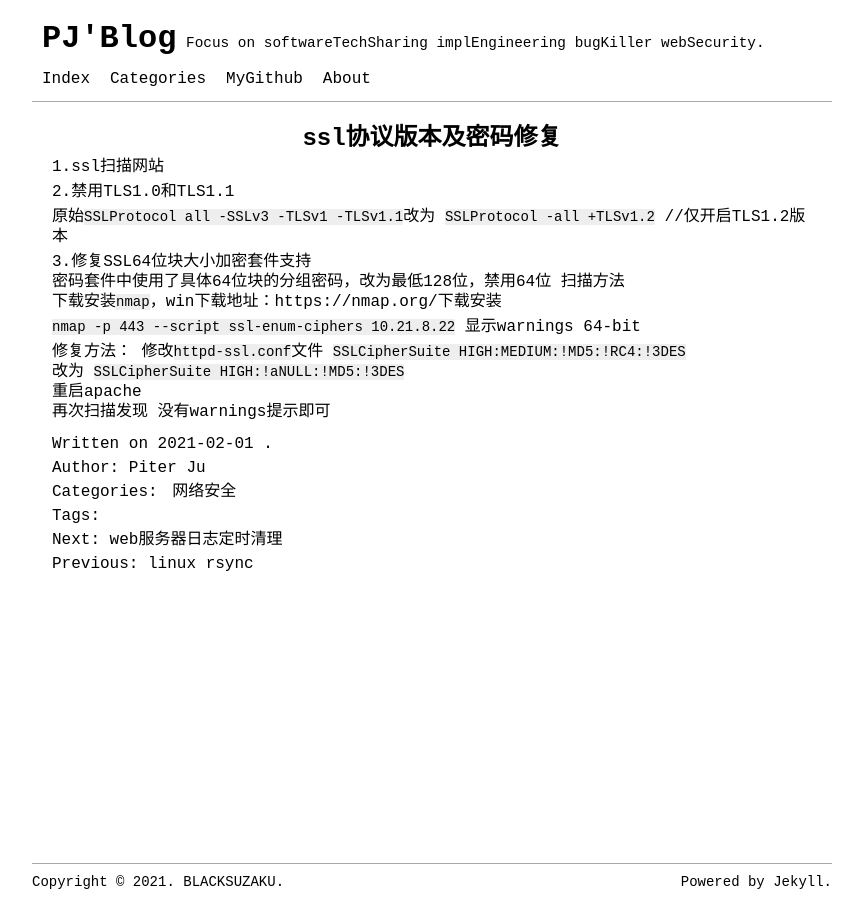
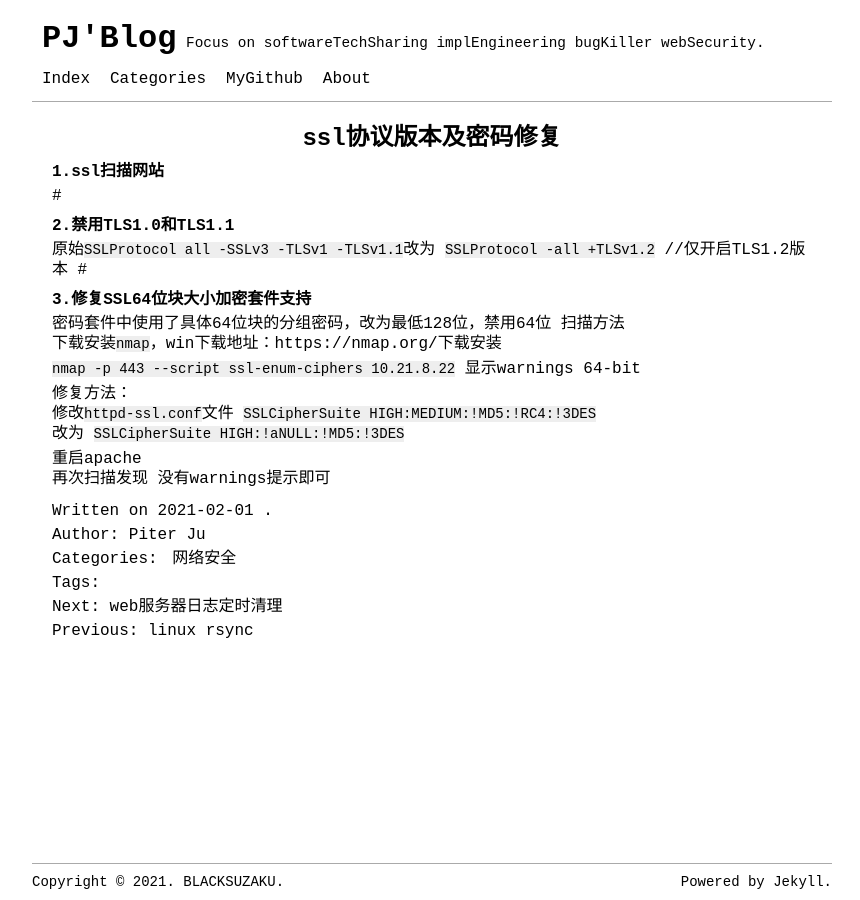
Before and after one commit to 2hux1nb0/2hux1nb0.github.io, a Jekyll site: the page built from _posts/2021-02-01-ssl协议版本及密码修复.md, in a window 1280 px wide. Shown: the whole page, without its empty margins (208-1068 px from the left). Built offline with Jekyll 4.4.1, drawn with Linux system fonts in a browser that asks for light colours.

```diff
--- a/_posts/2021-02-01-ssl协议版本及密码修复.md
+++ b/_posts/2021-02-01-ssl协议版本及密码修复.md
@@ -4,14 +4,15 @@ title:  "ssl协议版本及密码修复"
 categories: [网络安全]
 ---
 
-1.[ssl扫描网站](https://www.ssllabs.com/ssltest/)
+#### 1.[ssl扫描网站](https://www.ssllabs.com/ssltest/)
+#
+#### 2.禁用TLS1.0和TLS1.1
 
-2.禁用TLS1.0和TLS1.1
 
 原始`SSLProtocol all -SSLv3 -TLSv1 -TLSv1.1`改为
 `SSLProtocol -all +TLSv1.2`            //仅开启TLS1.2版本
-
-3.修复SSL64位块大小加密套件支持
+#
+#### 3.修复SSL64位块大小加密套件支持
 密码套件中使用了具体64位块的分组密码，改为最低128位，禁用64位
 扫描方法
 下载安装`nmap`，win下载地址：https://nmap.org/下载安装
@@ -25,6 +26,7 @@ categories: [网络安全]
 `SSLCipherSuite HIGH:MEDIUM:!MD5:!RC4:!3DES`
 改为
 `SSLCipherSuite HIGH:!aNULL:!MD5:!3DES`
+
 重启apache
 再次扫描发现
 没有warnings提示即可
```
